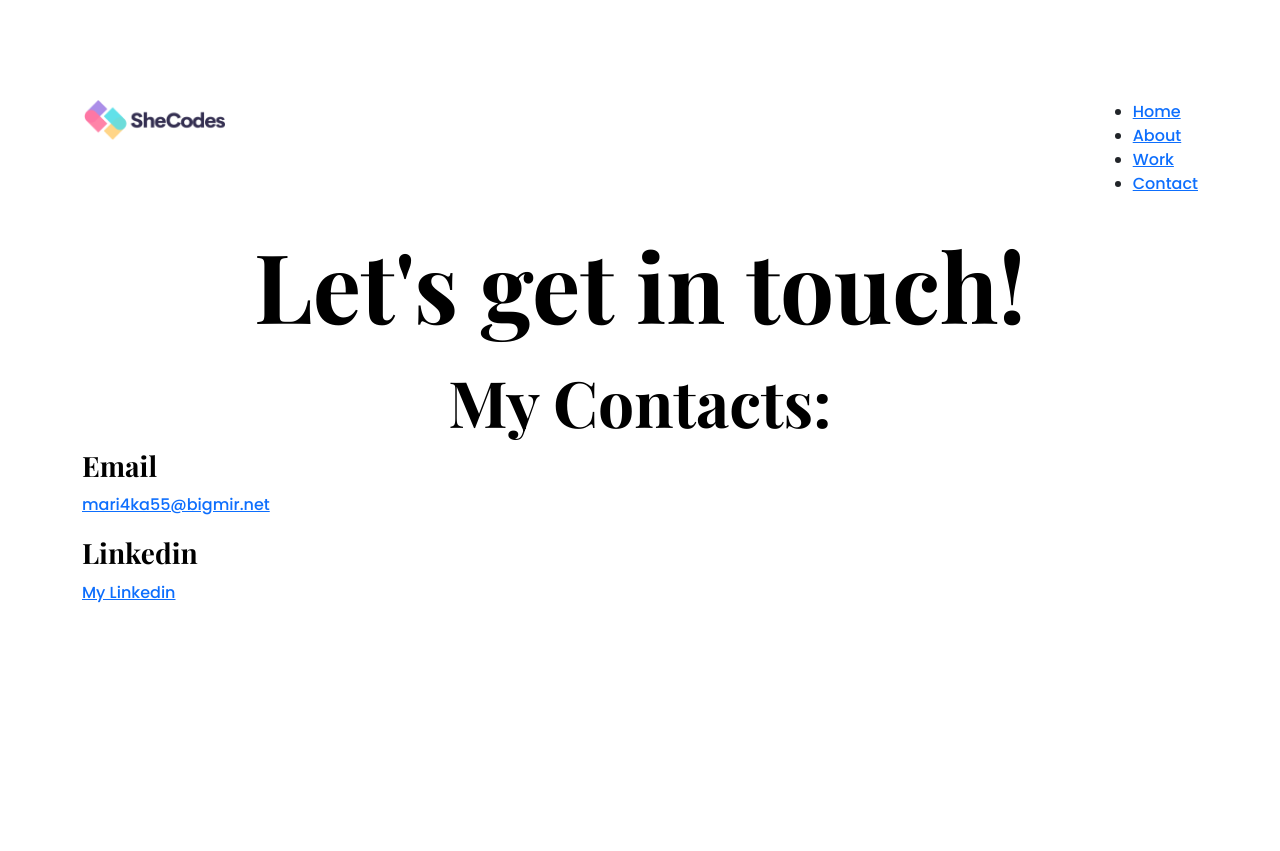
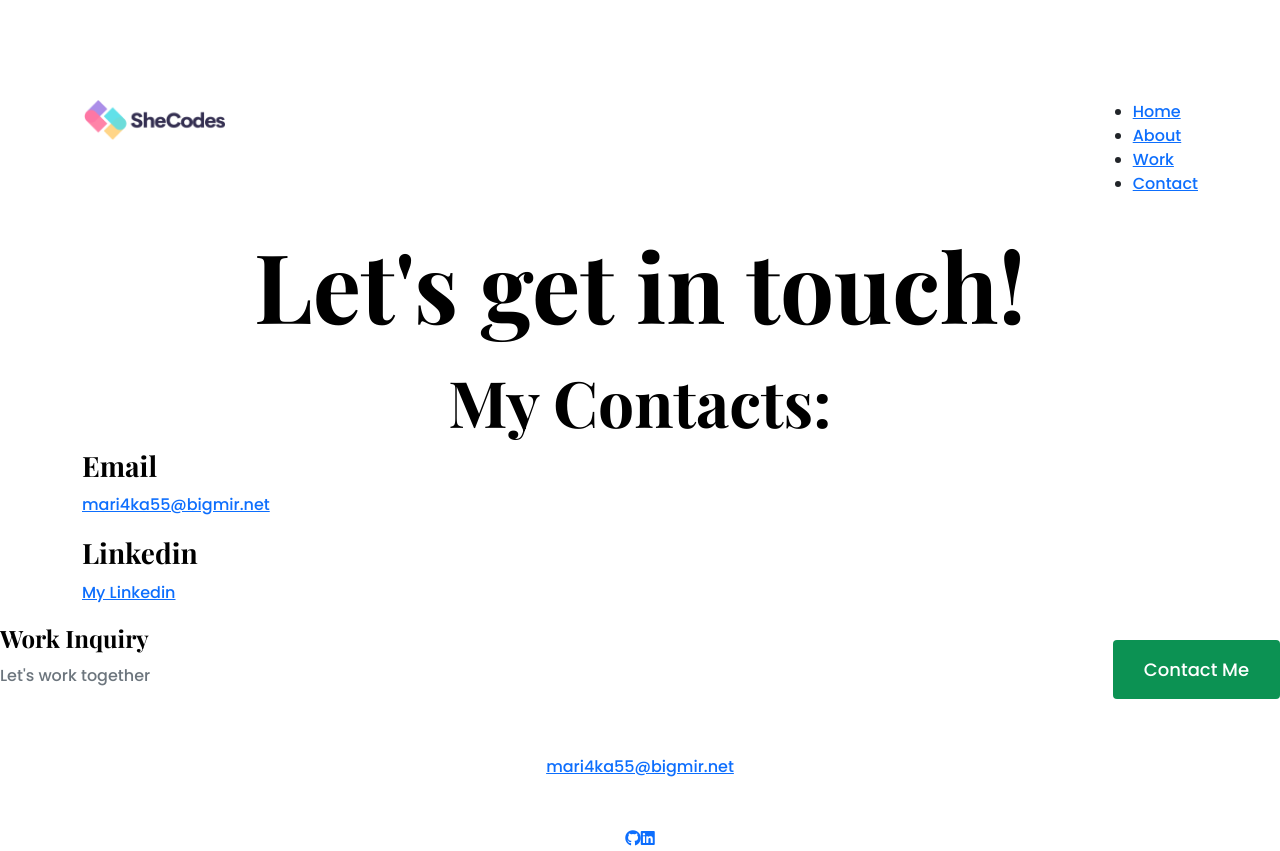
Before and after one commit to mari4ka55/GitProject, a plain HTML site: page contact.html in a window 1280 px wide. Before the commit the page ends 800 px from the top, so only its background shows below. Drawn offline with nearby package versions, Linux system fonts and the light colour scheme.

Commit message:
Update contact.html

```diff
--- a/contact.html
+++ b/contact.html
@@ -76,4 +76,26 @@
       </div>
     </div>
   </body>
+  <footer>
+        <div class="contact-box justify-content-between mb-5 d-none d-md-flex">
+          <div>
+            <h4>Work Inquiry</h4>
+            <p class="text-muted">Let's work together</p>
+          </div>
+          <div>
+            <a href="" class="btn btn-branding mt-3"> Contact me </a>
+          </div>
+        </div>
+        <div class="d-flex justify-content-center mb-5">
+           <a href="mailto:mari4ka55a@bigmir.net"> mari4ka55@bigmir.net </a>
+        </div>
+        <div class="social-links d-flex justify-content-center">
+          <a href="https://github.com/mari4ka55" target="_blank">
+            <i class="fab fa-github"></i>
+          </a>
+          <a href="https://www.linkedin.com/in/maria-lobur-4150b2164/" target="_blank">
+            <i class="fab fa-linkedin"></i>
+          </a>
+        </div>
+      </footer>
 </html>
```
